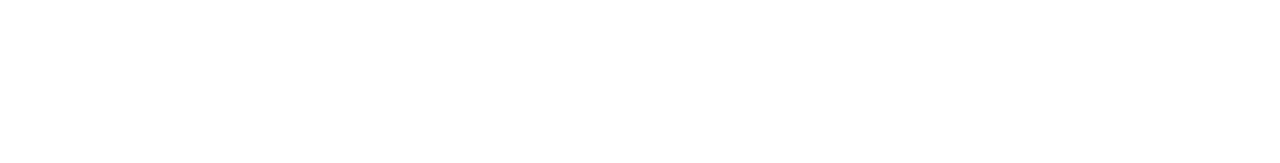
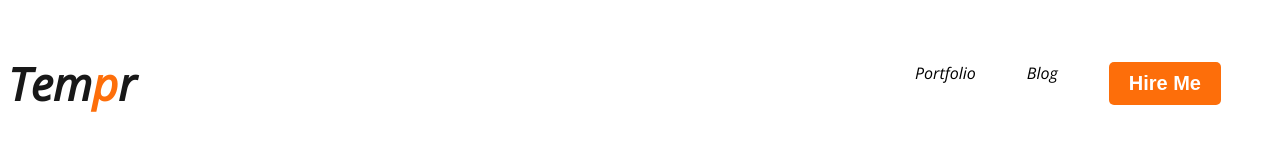
Before and after one commit to f1aring/web-dev-portflio, a plain HTML site: page index.html in a window 1280 px wide. Drawn offline with nearby package versions, Linux system fonts and the light colour scheme.

Commit message:
added nav

```diff
--- a/index.html
+++ b/index.html
@@ -1,13 +1,29 @@
 <!DOCTYPE html>
 <html lang="en">
-<head>
-    <meta charset="UTF-8">
-    <meta name="viewport" content="width=device-width, initial-scale=1.0">
+  <head>
+    <meta charset="UTF-8" />
+    <meta name="viewport" content="width=device-width, initial-scale=1.0" />
     <title>Portfolio Website</title>
-</head>
-<body>
-    <header></header>
+    <link rel="preconnect" href="https://fonts.googleapis.com" />
+    <link rel="preconnect" href="https://fonts.gstatic.com" crossorigin />
+    <link
+      href="https://fonts.googleapis.com/css2?family=Open+Sans:ital@1&display=swap"
+      rel="stylesheet"
+    />
+    <link rel="stylesheet" href="style.css" />
+  </head>
+  <body>
+    <header>
+      <nav>
+        <h3 class="portfolio-title">Tem<span class="primary-color">p</span>r</h3>
+        <ul>
+          <li accesskey="portfolio.html">Portfolio</li>
+          <li accesskey="portfolio.html">Blog</li>
+          <li accesskey="portfolio.html"><button class="primary-button">Hire Me</button></li>
+        </ul>
+      </nav>
+    </header>
     <main></main>
     <footer></footer>
-</body>
+  </body>
 </html>
--- /dev/null
+++ b/style.css
@@ -0,0 +1,36 @@
+
+body {
+  font-family: "Open Sans", sans-serif;
+}
+
+nav {
+  display: flex;
+  align-items: center;
+  justify-content: space-between;
+}
+nav > ul {
+  display: flex;
+}
+nav li {
+  list-style: none;
+  margin-right: 51px;
+}
+
+.portfolio-title {
+  color: #181818;
+  font-size: 45px;
+  font-weight: 800;
+}
+.primary-color {
+  color: #fd6e0a;
+}
+.primary-button {
+  border-radius: 5px;
+  background: #fd6e0a;
+  border: 0;
+  font-size: 20px;
+  font-style: normal;
+  font-weight: 700;
+  color: white;
+  padding: 10px 20px;
+}
```
Also changed, not shown: images/developer.png (added), images/hardy.png (added), images/header_bg.png (added), images/icons/facebook.png (added), images/icons/insta.png (added), images/icons/js.png (added), images/icons/mongo.png (added), images/icons/nodejs.png (added), images/icons/react.png (added), images/icons/twitter.png (added).
